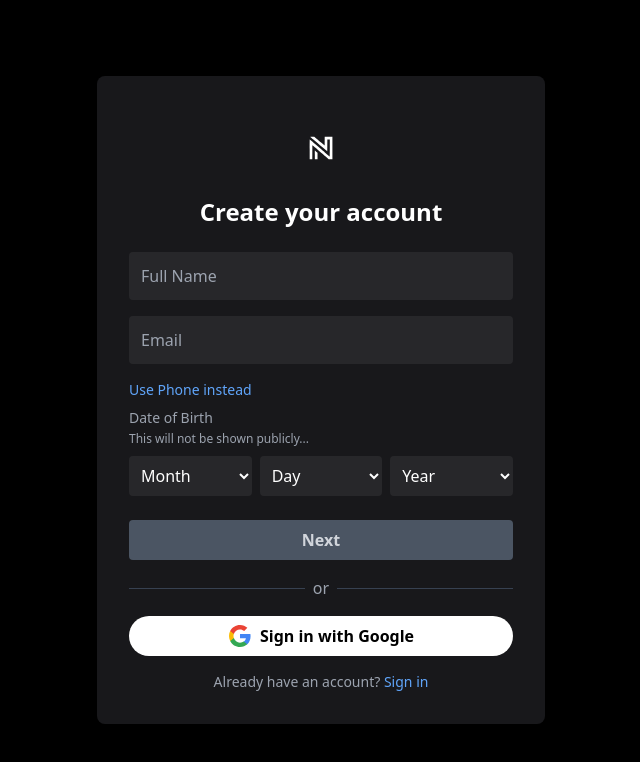
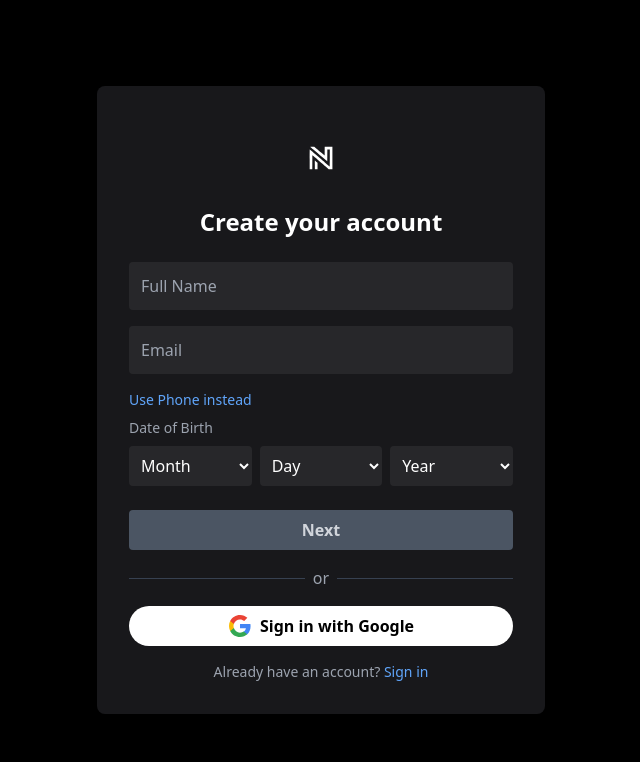
Before and after one commit to ronibhakta1/NEXXUS, a React (Vite) app in the folder Version1.1/frontend/: page /signupLatest in a window 1280 px wide. Shown: the top 762 px of the page, without its empty margins (319-959 px from the left). Built offline with nearby package versions, Linux system fonts and the light colour scheme.

Commit message:
signinlatest error solution

```diff
--- a/Version1.1/frontend/src/components/auth/Languages.tsx
+++ b/Version1.1/frontend/src/components/auth/Languages.tsx
@@ -34,7 +34,7 @@ const Languages: React.FC = () => {
 
     setError('');
     console.log('Selected Languages:', selectedLanguages);
-    navigate('/signupLatest');
+    navigate('/signinLatest');
   };
 
   return (
--- a/Version1.1/frontend/src/components/auth/SignupLatest.tsx
+++ b/Version1.1/frontend/src/components/auth/SignupLatest.tsx
@@ -148,7 +148,6 @@ const SignupForm: React.FC = () => {
 
         <p className="text-sm text-gray-400 mb-2">
           Date of Birth<br />
-          <span className="text-xs">This will not be shown publicly...</span>
         </p>
 
         <div className="flex gap-2 mb-6">
```
